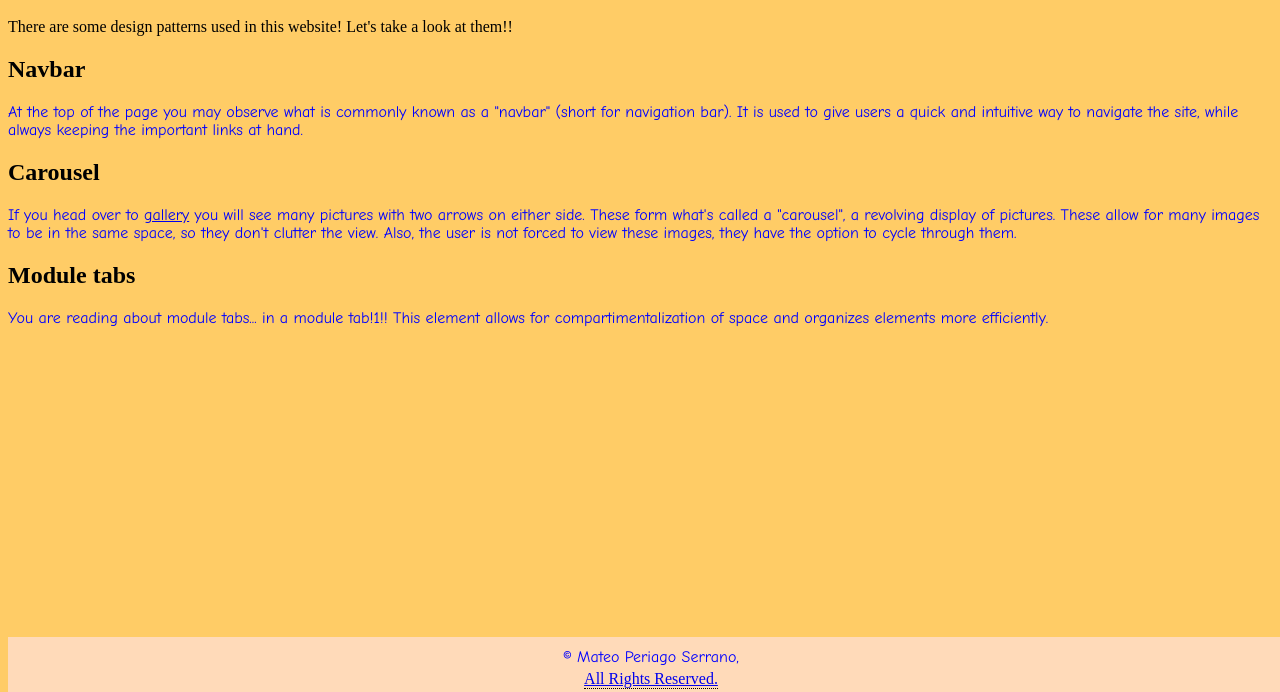
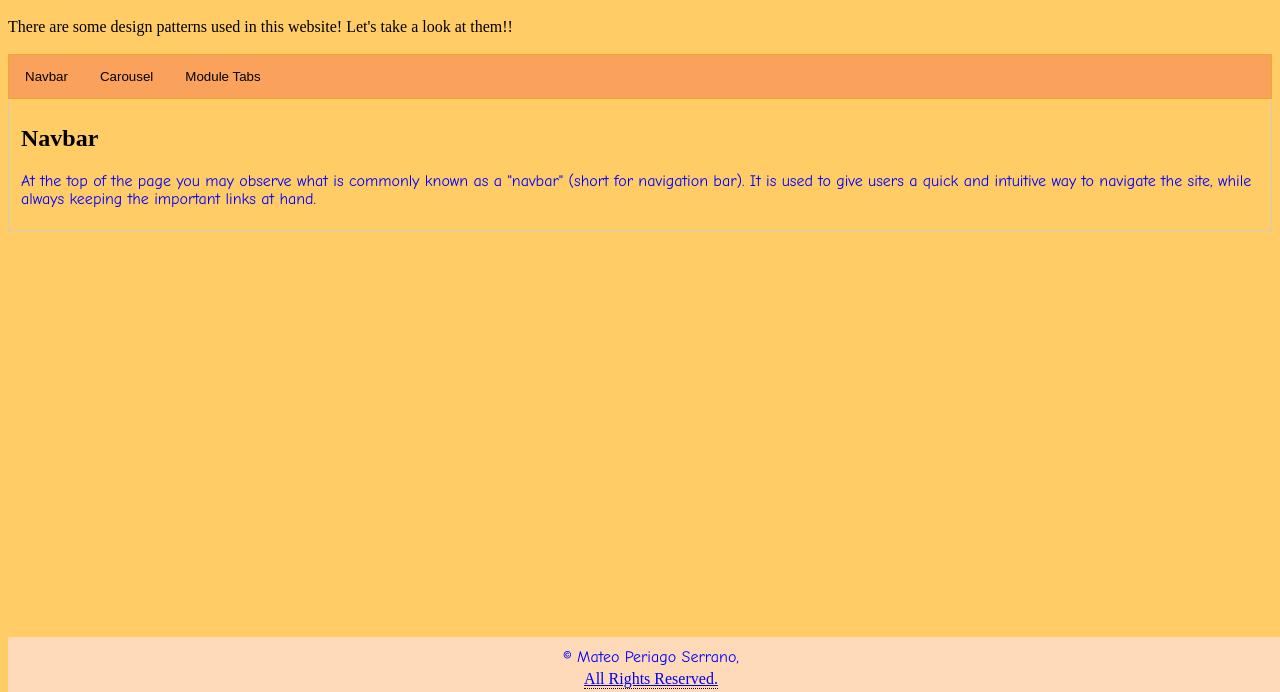
Before and after one commit to MateoPeri/hci-website, a plain HTML site: page web/about.html in a window 1280 px wide. Shown: the part 108-800 px from the top of the page. Drawn offline with nearby package versions, Linux system fonts and the light colour scheme.

Commit message:
more stuff

```diff
--- a/web/about.html
+++ b/web/about.html
@@ -22,12 +22,23 @@
     There are some design patterns used in this website!
     Let's take a look at them!!
 
+    <br><br>
+
+    <div class="tab">
+        <button class="tablinks">Navbar</button>
+        <button class="tablinks">Carousel</button>
+        <button class="tablinks">Module Tabs</button>
+    </div>
+
+    <div id="Navbar" class="tabcontent default">
         <h2>Navbar</h2>
         <p>
             At the top of the page you may observe what is commonly known as a "navbar" (short for navigation bar).
             It is used to give users a quick and intuitive way to navigate the site, while always keeping the important links at hand.
         </p>
+    </div>
 
+    <div id="Carousel" class="tabcontent">
         <h2>Carousel</h2>
         <p>
             If you head over to <a href="gallery.html">gallery</a> you will see many pictures with two arrows on either side.
@@ -35,12 +46,15 @@
             These allow for many images to be in the same space, so they don't clutter the view.
             Also, the user is not forced to view these images, they have the option to cycle through them.
         </p>
+    </div>
 
+    <div id="Module Tabs" class="tabcontent">
         <h2>Module tabs</h2>
         <p>
             You are reading about module tabs... in a module tab!1!! This element allows for compartimentalization of space and
             organizes elements more efficiently.
         </p>
+    </div>
 
     <footer>
         <p>© Mateo Periago Serrano,
@@ -50,5 +64,6 @@
             </div><br>
     </footer>
 
+    <script src="main.js"></script>
 </body>
 </html>
--- a/web/main.js
+++ b/web/main.js
@@ -3,12 +3,35 @@ function mod(n, m) {
 }
 
 $('.slider .photos .buttons').click(function(e) {
+    // get increment
     let inc = e.target.className == 'prev' ? -1 : 1;
     let parent = $(e.target).parent().parent();
+    // get index of visible kid relative to parent
     let idx = $(parent).find('.visible').index();
+    // get list of children
     let children = $(parent).children('img');
 
+    // toggle the old visible one to false
     $(children[idx]).toggleClass('visible', false);
+    // update index based on increment, cycling if necessary
     idx = mod(idx + inc, children.length);
+    // toggle the new bunny :)
     $(children[idx]).toggleClass('visible', true);
 })
+
+$('.tablinks').click(function (e) {
+    let id = $(e.target).text()
+    // for each tab, disable them unless they have the clicked id
+    $('.tabcontent').each(function() {
+        if (this.id === id) {
+            this.style.display = "block";
+        } else {
+            this.style.display = "none";
+        }
+   });
+})
+
+$(document).ready(function() {
+    // activate the default one
+    $('.tabcontent.default').css("display", "block");
+});
--- a/web/style.css
+++ b/web/style.css
@@ -154,3 +154,30 @@ footer {
   bottom: 0;
   width: 100%;
 }
+
+ .tab {
+  overflow: hidden;
+  border: 1px solid rgb(236, 169, 43);
+  background-color: #faa25b;
+}
+
+.tab button {
+  background-color: inherit;
+  float: left;
+  border: none;
+  outline: none;
+  cursor: pointer;
+  padding: 14px 16px;
+  transition: 0.3s;
+}
+
+.tab button:hover {
+  background-color: #ffc7c7;
+}
+
+.tabcontent {
+  display: none;
+  padding: 6px 12px;
+  border: 1px solid #ccc;
+  border-top: none;
+}
```
Also changed, not shown: web/index.html (+29 -0 lines), web/favicon.ico (added), web/img/repo.svg (added). Lines whose indentation alone changed are shown as unchanged.
